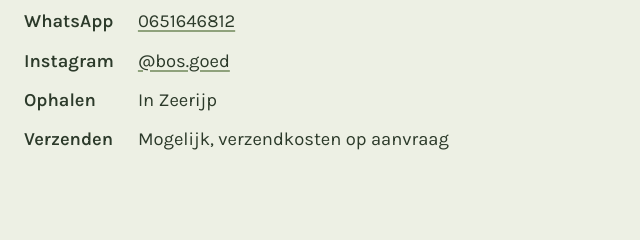
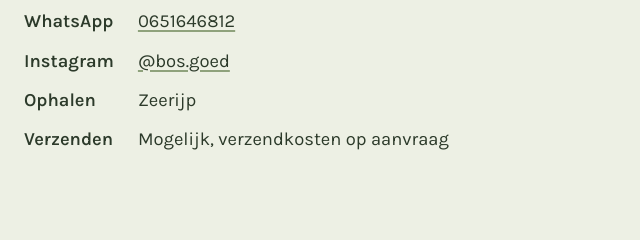
Before and after one commit to wouter-jacobs/bosgoed, a plain HTML site: page index.html in a window 1280 px wide. Shown: the part 3793-4033 px from the top of the page, 640-1280 px from the left. Drawn offline with Linux system fonts and the light colour scheme.

Commit message:
Contact: Ophalen toont alleen de plaatsnaam
Co-Authored-By: Claude Fable 5.2 <noreply@anthropic.com>
Claude-Session: https://claude.ai/code/session_019pDUQM3vta1Z4WYRQu27yG

```diff
--- a/index.html
+++ b/index.html
@@ -486,7 +486,7 @@ function toonContact() {
   if (SITE.whatsapp) regel("WhatsApp", SITE.whatsappTekst, "https://wa.me/" + SITE.whatsapp);
   if (SITE.instagram) regel("Instagram", "@" + SITE.instagram, "https://www.instagram.com/" + SITE.instagram + "/");
   if (SITE.email) regel("E-mail", SITE.email, "mailto:" + SITE.email);
-  if (SITE.plaats) regel("Ophalen", "In " + SITE.plaats);
+  if (SITE.plaats) regel("Ophalen", SITE.plaats);
   regel("Verzenden", "Mogelijk, verzendkosten op aanvraag");
 }
 
```
